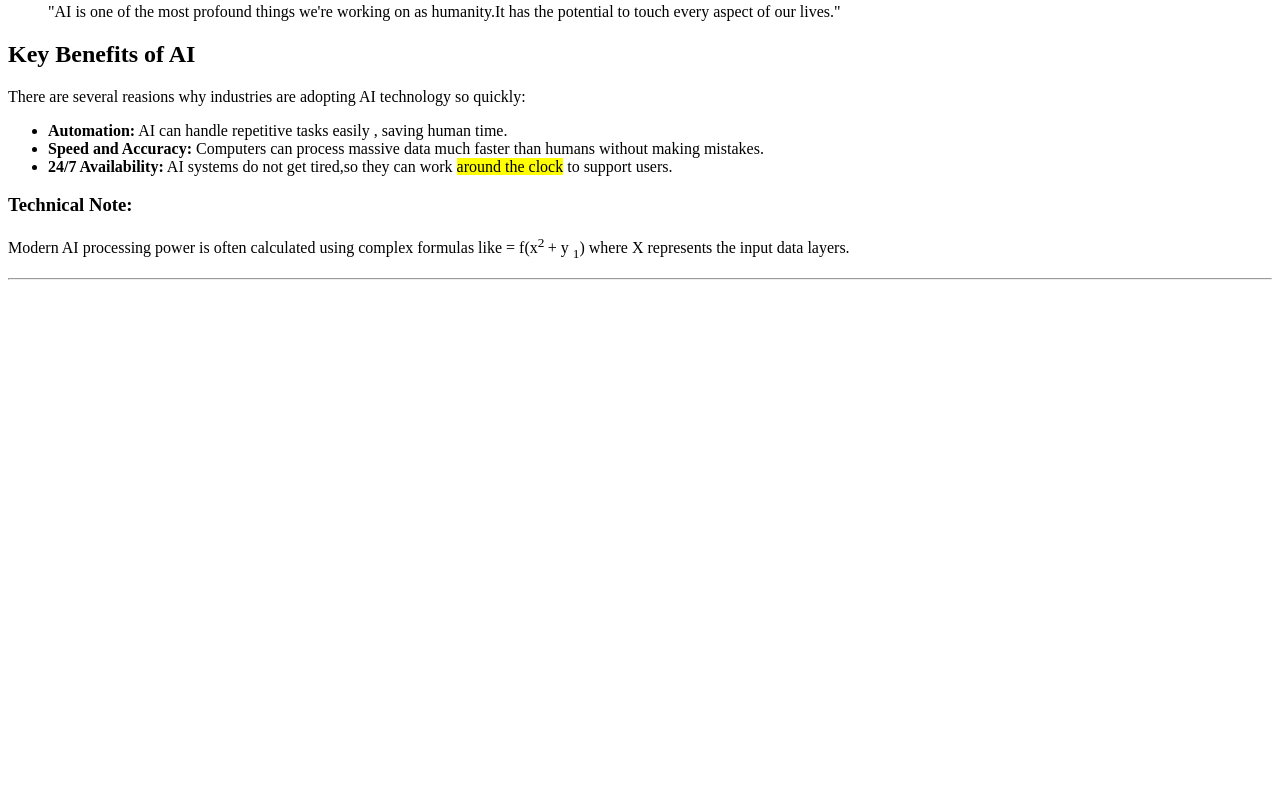
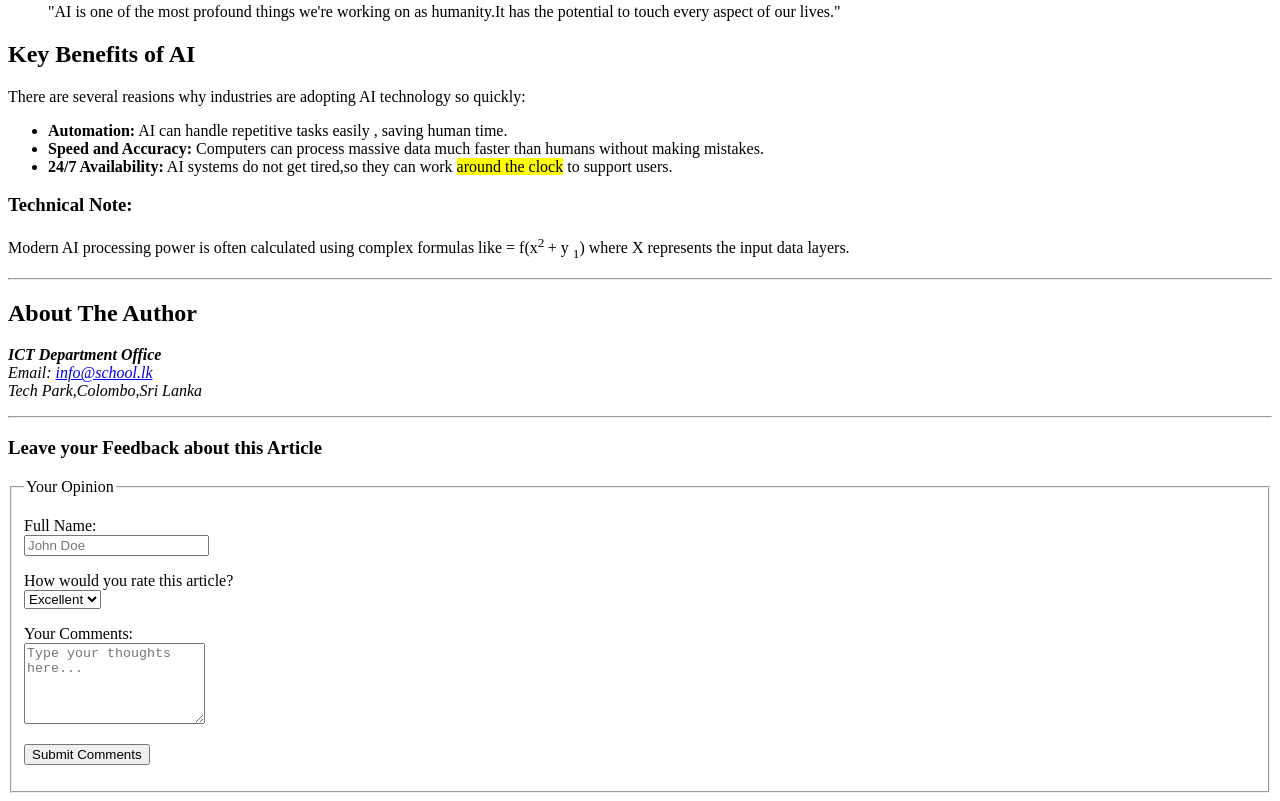
Before and after one commit to pramodshashindu39-netizen/Activity_03_HTML, a plain HTML site: page index.html in a window 1280 px wide. Shown: the part 716-1517 px from the top of the page. Before the commit the page ends 1004 px from the top, so only its background shows below. Drawn offline with Linux system fonts and the light colour scheme.

Commit message:
About the Arthur and Leave Your Feedback About The Article Sections

```diff
--- a/index.html
+++ b/index.html
@@ -1,10 +1,12 @@
 <!DOCTYPE html>
 <html lang="en">
+
 <head>
     <meta charset="UTF-8">
     <meta name="viewport" content="width=device-width, initial-scale=1.0">
     <title>Interesting Article - Artificial Intelligence</title>
 </head>
+
 <body>
     <h1>The Rise Of Artificial Intelligence in Every Life</h1>
 
@@ -27,10 +29,12 @@
 
     <h2> How AI Works</h2>
     <dt>At its core,AI works by computing large amounts of data with fast,intelligent processing algorithms.
-            This allows the software to learn automatically from patterns or features in the data.For example,when you watch videos online,
+        This allows the software to learn automatically from patterns or features in the data.For example,when you watch
+        videos online,
         AI algorithms analyze your choices to recommend the next video.</dt> <br>
 
-                <dd>"AI is one of the most profound things we're working on as humanity.It has the potential to touch every aspect of our lives."</dd>
+    <dd>"AI is one of the most profound things we're working on as humanity.It has the potential to touch every aspect
+        of our lives."</dd>
 
 
     <h2> Key Benefits of AI</h2>
@@ -41,15 +45,64 @@
 
     <ul>
         <li><b>Automation:</b> AI can handle repetitive tasks easily , saving human time.</li>
-        <li><b>Speed and Accuracy:</b> Computers can process massive data much faster than humans without making mistakes.</li>
-        <li><b>24/7 Availability:</b> AI systems do not get tired,so they can work <mark>around the clock</mark> to support users.</li>
+        <li><b>Speed and Accuracy:</b> Computers can process massive data much faster than humans without making
+            mistakes.</li>
+        <li><b>24/7 Availability:</b> AI systems do not get tired,so they can work <mark>around the clock</mark> to
+            support users.</li>
     </ul>
 
     <h3>Technical Note:</h3>
     <p>
         Modern AI processing power is often calculated using complex formulas like = f(x<sup>2 </sup>+ y <sub>1</sub>)
         where X represents the input data layers.
-    </p><hr>
+    </p>
+    <hr>
+
+    <h2> About The Author</h2>
+    <address>
+        <p>
+            <strong>ICT Department Office</strong><br>
+            Email: <a href="info@school.lk"> info@school.lk </a><br>
+            <i>Tech Park,Colombo,Sri Lanka</i>
+        </p>
+    </address>
+    <hr>
+
+    <h3>Leave your Feedback about this Article</h3>
+
+    <form action="#" method="post">
+        <fieldset>
+            <legend>Your Opinion</legend>
+
+            <p>
+                <label for="fullname">Full Name:</label><br>
+                <input type="text" id="fullname" name="fullname" placeholder="John Doe">
+            </p>
+
+            <p>
+                <label for="rating">How would you rate this article?</label><br>
+                <select id="rating" name="rating">
+                    <option value="excellent" selected>Excellent</option>
+                    <option value="good">Good</option>
+                    <option value="average">Average</option>
+                    <option value="poor">Poor</option>
+                </select>
+            </p>
+
+            <p>
+                <label for="comments">Your Comments:</label><br>
+                <textarea id="comments" name="comments" rows="5" placeholder="Type your thoughts here..."></textarea>
+            </p>
+
+            <p>
+                <input type="submit" value="Submit Comments">
+            </p>
+        </fieldset>
+    </form>
+
+
+
 
 </body>
+
 </html>
```
Lines whose indentation alone changed are shown as unchanged.
